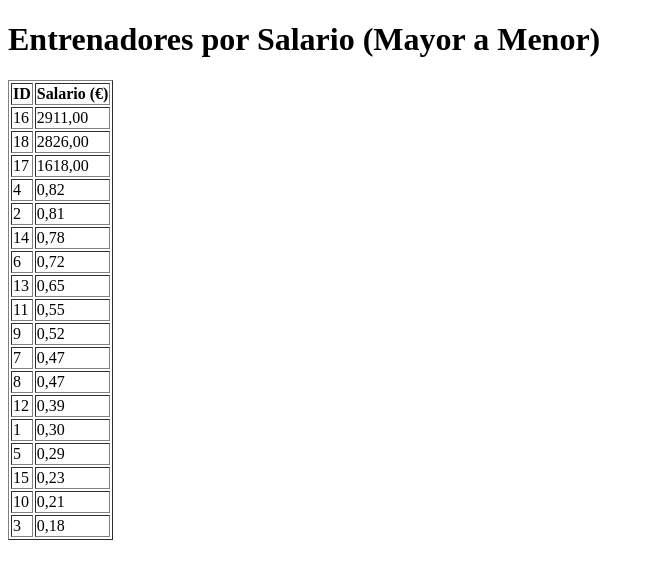
After one commit to jesufercor-max/Club-Deportivo, a Django app: page /entrenadorSalario/ in a window 1280 px wide. The commit adds this page. Shown: the top 579 px of the page, without its empty margins (0-654 px from the left). Run offline with Django 5.2, Linux system fonts and the light colour scheme; data comes from the database, SQL or seed files in the repository; parts of the project's set-up code (start-up, migrations or seed data) failed here and were passed over.

Commit message:
Rama URls_3 subida

```diff
--- /dev/null
+++ b/app_club/templates/app_club/entrenadorSalario.html
@@ -0,0 +1,22 @@
+<!DOCTYPE html>
+<html lang="es">
+<head>
+    <meta charset="UTF-8">
+    <title>Lista de Entrenadores según salario</title>
+</head>
+<body>
+    <h1>Entrenadores por Salario (Mayor a Menor)</h1>
+    <table border="1">
+            <tr>
+                <th>ID</th>
+                <th>Salario (€)</th>
+            </tr>
+            {% for entrenador in mostrar_entrenador_salario %}
+            <tr>
+                <td>{{ entrenador.id }}</td>
+                <td>{{ entrenador.salario }}</td>
+            </tr>
+            {% endfor %}
+    </table>
+</body>
+</html>
--- a/app_club/templates/index.html
+++ b/app_club/templates/index.html
@@ -7,7 +7,7 @@
    <ul>
       <li><a href="{% url 'mostrar_usuario' %}">Muestra Usuarios</a></li>
       <li><a href="{% url 'mostrar_entrenador' %}">Muestra Entrenadores</a></li>
-      <li></li>
+      <li><a href="{% url 'mostrar_entrenador_salario' %}">Mostrar Entrenadores según salaio (de mayor a menor)</a></li>
       <li></li>
       <li></li>
       <li></li>
--- a/app_club/urls.py
+++ b/app_club/urls.py
@@ -5,4 +5,5 @@ urlpatterns = [
    path('', views.index, name='index'),
    path('usuario/', views.mostrar_usuario, name='mostrar_usuario'),
    path('entrenador/', views.mostrar_entrenador, name='mostrar_entrenador'),
+   path('entrenadorSalario/', views.mostrar_entrenador_salario, name='mostrar_entrenador_salario')
 ]
--- a/app_club/views.py
+++ b/app_club/views.py
@@ -13,9 +13,18 @@ def mostrar_usuario(request):
    return render(request, 'app_club/usuario.html', {"mostrar_usuario":usuarios})
    usuarios = (Usuario.objects.raw("SELECT * FROM app_club_usuario"))
 
+# Vista 2: Entrenadores asignados a Usuario (id)
 def mostrar_entrenador(request):
    entrenadores = Entrenador.objects.select_related('usuario').all()
    return render(request, 'app_club/entrenador.html', {'mostrar_entrenador': entrenadores})
    entrenadores = (Entrenador.objects.raw ("SELECT e.id, u.id, e.especialidad, e.salario "
                                            + "FROM app_club_entrenador e "
                                            + "JOIN app_club_usuario u ON e.usuario_id = u.id;"))
+
+# Vista 3: Entrenador según su salario (de mayor a menor)
+def mostrar_entrenador_salario(request):
+   entrenadores = Entrenador.objects.values('id', 'salario').order_by("-salario")
+   return render(request, 'app_club/entrenadorSalario.html', {'mostrar_entrenador_salario': entrenadores})
+   entrenadores = (Entrenador.objects.raw ("SELECT e.id, e.salario "
+                                           + "FROM app_club_entrenador e "
+                                           + "ORDDER BY e.salario"))
```
Also changed, not shown: README.md.
